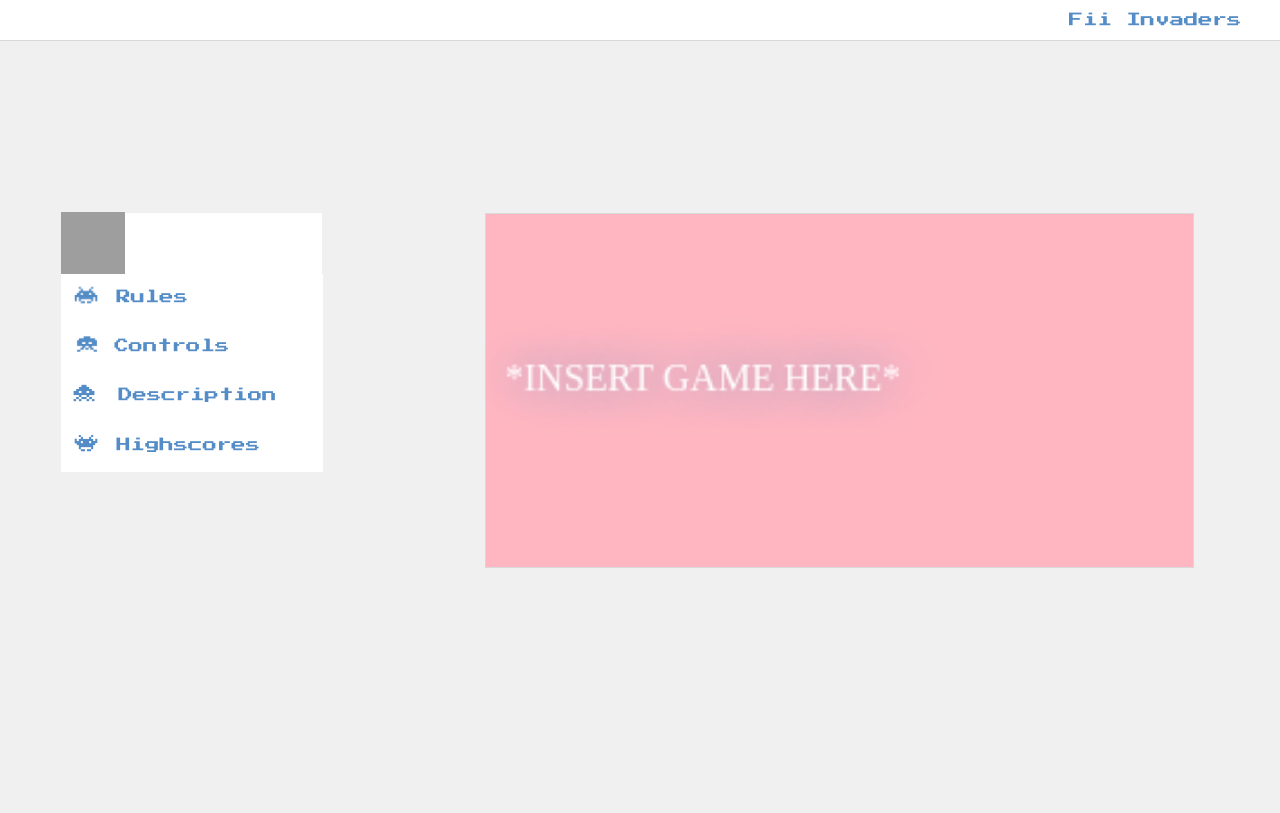
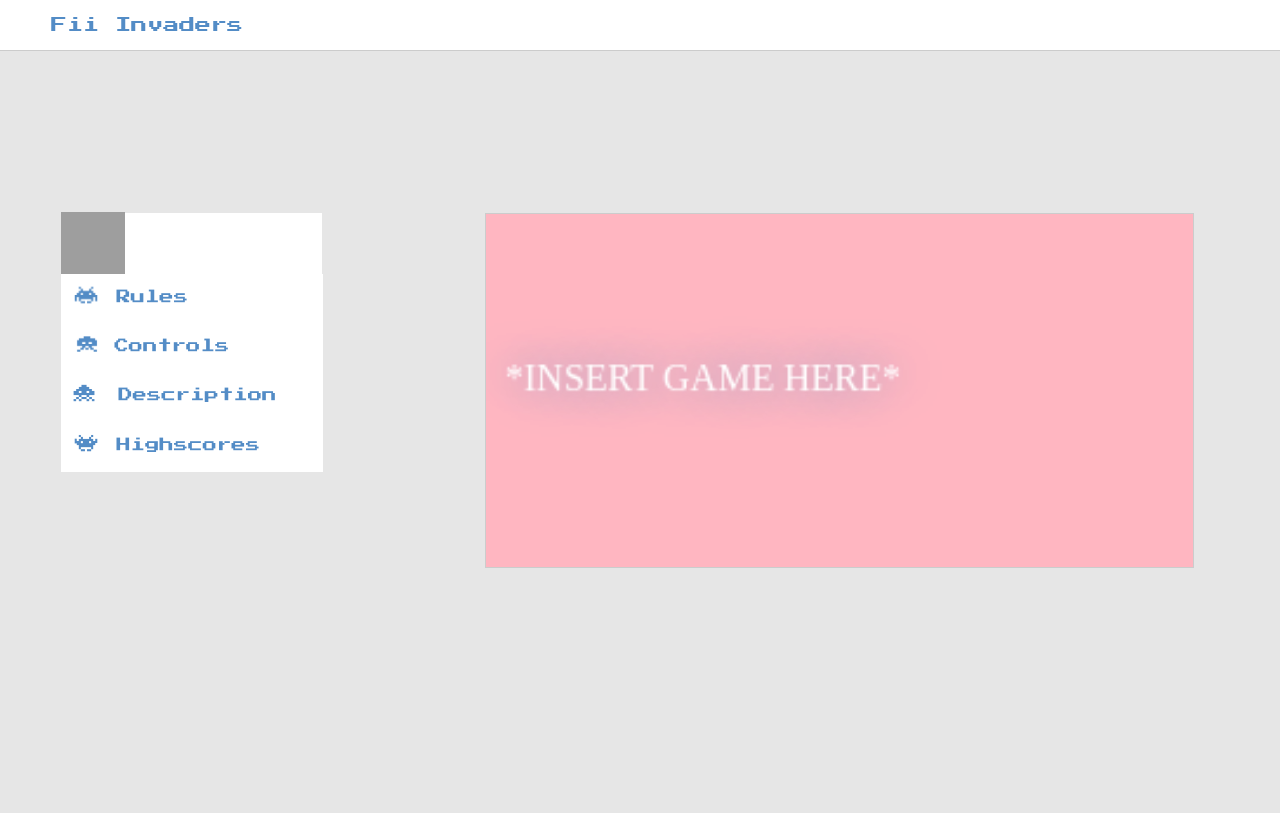
Before and after one commit to andreiarhip10/FII-Invaders, a PHP site: page /index_updated.html in a window 1280 px wide. Run offline with PHP 8.4, Linux system fonts and the light colour scheme; grey boxes are pictures that could not be loaded.

Commit message:
updated navbar + colors

```diff
--- a/css/index-style_updated.css
+++ b/css/index-style_updated.css
@@ -8,18 +8,14 @@ html,body{
 
 .navbar{
     width: 100%;
+    font-size: 16px;
     font-family: 'Press Start 2P', cursive;
-    padding:1% 0%;
-    color:rgb( 83, 140, 198);
-    border-bottom:1px solid rgb(216, 216, 216);
-    position:fixed;
-    background-color: white;
-}
-
-.fii-invaders{
-    font-size: 0.8em;
-    margin-right:3%;
-    text-align:right;
+    text-align: left;
+    color:#538cc6;
+    border-bottom:1px solid #cccccc;
+    padding: 17px 4%;
+    position: fixed;
+    background-color: #ffffff;
 }
 
 .container{
@@ -27,15 +23,15 @@ html,body{
     height:100%;
     padding-top:1%;
     overflow: hidden;
-    background-color:rgb(240, 240, 240);
+    background-color:#e6e6e6;;
 
 
 
 }
 .col1{
     width:100%;
-    border-right:0px solid rgb(216, 216, 216);
-    background-color:rgb(240, 240, 240);
+    border-right:0px solid #cccccc;
+    background-color:#e6e6e6;;
     min-width:300px;
 
 
@@ -55,7 +51,7 @@ html,body{
     margin-top: 150px;
     height:20%;
     position:relative;
-    border-bottom: 0px solid rgb(216, 216, 216);
+    border-bottom: 0px solid #cccccc;
     background-color: white;
     max-width:200px;
 
@@ -70,7 +66,7 @@ html,body{
     margin-top:-1px;
     width:5vw; /* 20% of the viewport width */
     height: 5vw;
-    border: 0px rgb(216, 216, 216);
+    border: 0px #cccccc;
     border-style:double;
     margin-left:-1px;
     margin-bottom:-4px;
@@ -94,10 +90,10 @@ html,body{
     font-size: 0.8em;
     font-family: 'Press Start 2P', cursive;
     color: rgb(83, 140, 198);
-    border: 0px 0px solid rgb(216, 216, 216);
+    border: 0px 0px solid #cccccc;
     background-color:white;
     display: block;
-    border: 0px solid rgb(216, 216, 216);
+    border: 0px solid #cccccc;
     padding: 4%;
     margin:-1px;
     text-decoration: none;
@@ -150,7 +146,7 @@ html,body{
 
 canvas{
     margin-top:250px;
-    border: 1px solid rgb(216, 216, 216);
+    border: 1px solid #cccccc;
     width: 100%;
     background-color: #ffb6c1;
 }
--- a/index_updated.html
+++ b/index_updated.html
@@ -11,9 +11,7 @@
     </head>
 
     <body>
-        <div class="navbar">
-        <div class="fii-invaders"> Fii Invaders</div>
-    </div>
+        <div class="navbar">Fii Invaders</div>
         <div class="container">
         <div class="col1">
             <div class="sidebar">
```
